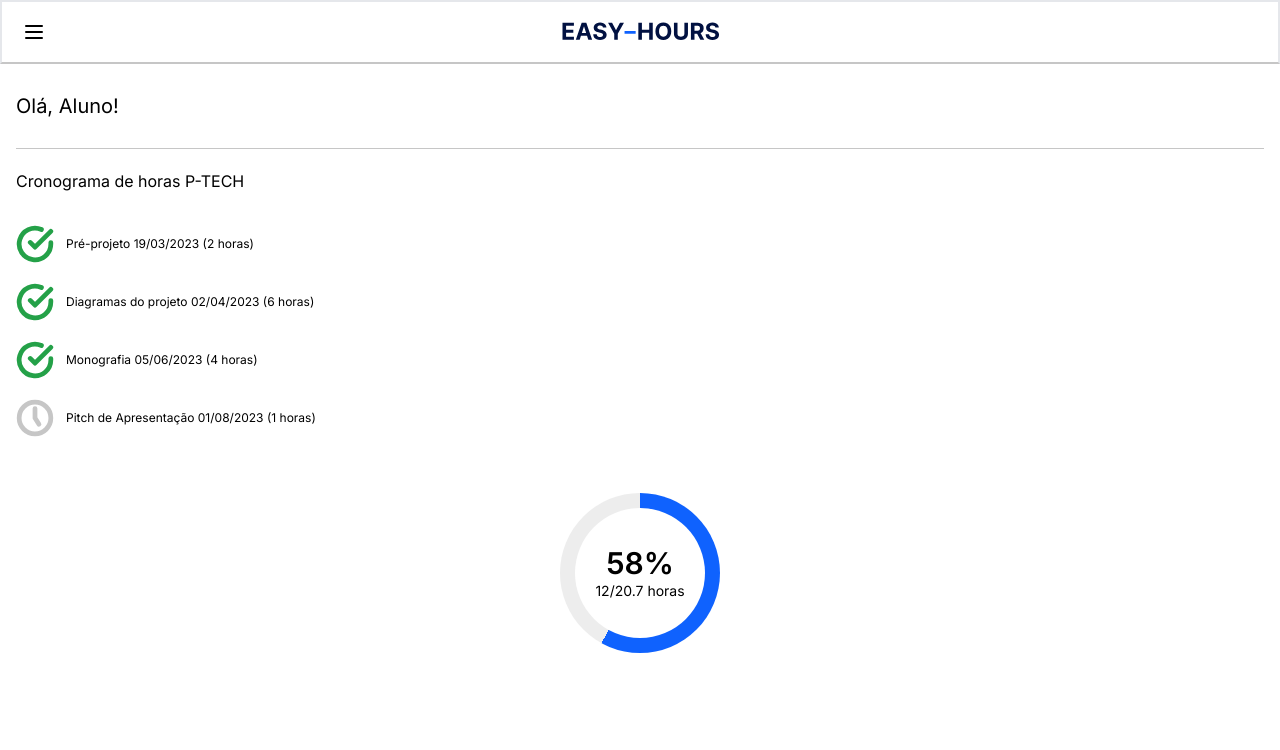
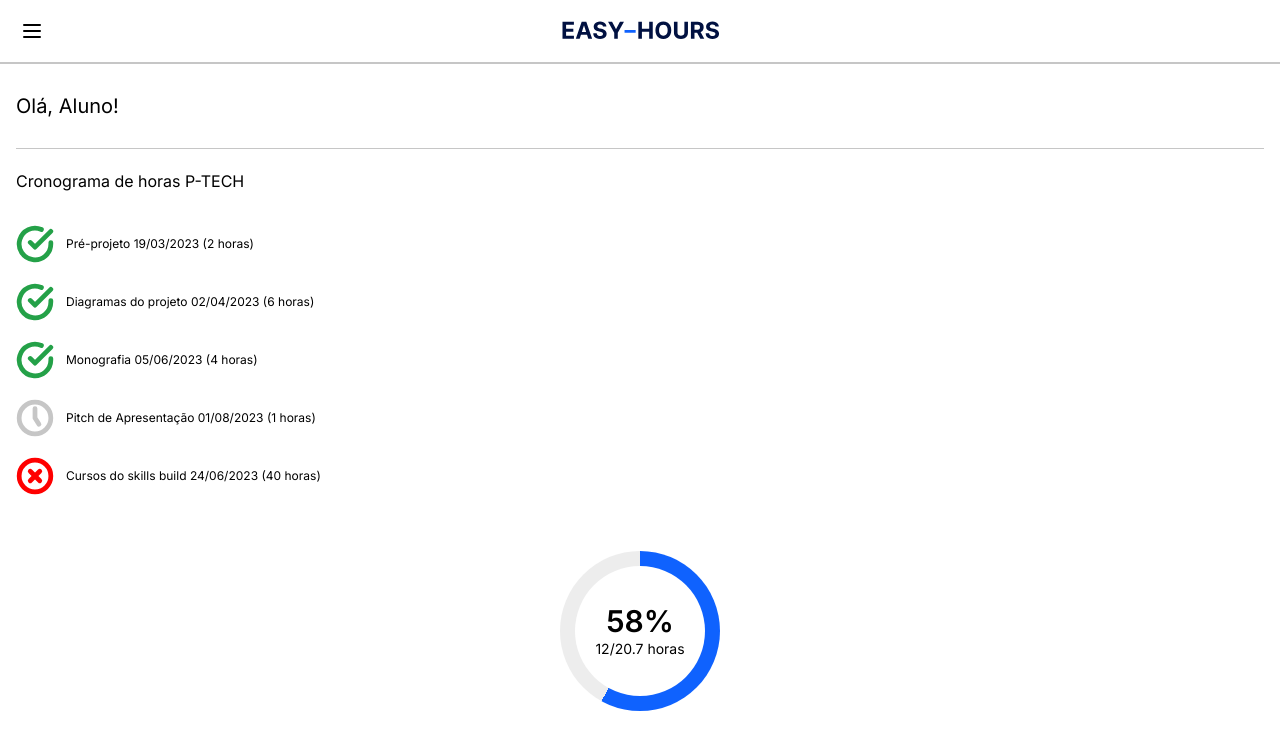
Before and after one commit to gabrielMendes21/tcc-etecZL, a Next.js app in the folder front/: page / in a window 1280 px wide. Shown: the top 750 px of the page. Built offline with nearby package versions, Linux system fonts and the light colour scheme.

Commit message:
add header to page layout

```diff
--- a/front/src/app/layout.jsx
+++ b/front/src/app/layout.jsx
@@ -1,5 +1,6 @@
 import './globals.css'
 import { Inter } from 'next/font/google'
+import Header from '@/components/Header'
 
 const inter = Inter({ subsets: ['latin'] })
 
@@ -11,7 +12,12 @@ export const metadata = {
 export default function RootLayout({ children }) {
   return (
     <html lang="pt-br">
-      <body className={inter.className}>{children}</body>
+      <body
+        className={inter.className}
+      >
+        <Header hasMenu />
+        {children}
+      </body>
     </html>
   )
 }
--- a/front/src/app/page.jsx
+++ b/front/src/app/page.jsx
@@ -6,8 +6,6 @@ import Task from '@/components/Task'
 
 export default function Home() {
   return (
-    <>
-      <Header hasMenu />
     <main className='px-4 relative flex flex-col'>
       <h1 className='text-xl py-7'>Olá, Aluno!</h1>
 
@@ -16,15 +14,14 @@ export default function Home() {
       <h2 className='text-base mt-5 mb-8'>Cronograma de horas P-TECH</h2>
 
       <div className="cronograma space-y-5">
-          <Task name="Pré-projeto" hours={2} dueDate="19/03/2023" isDone />
-          <Task name="Diagramas do projeto" hours={6} dueDate="02/04/2023" isDone />
-          <Task name="Monografia" hours={4} dueDate="05/06/2023" isDone />
-          <Task name="Pitch de Apresentação" hours={1} dueDate="01/08/2023" />
+        <Task name="Pré-projeto" hours={2} dueDate="19/03/2023" taskStatus="complete" />
+        <Task name="Diagramas do projeto" hours={6} dueDate="02/04/2023" taskStatus="complete" />
+        <Task name="Monografia" hours={4} dueDate="05/06/2023" taskStatus="complete" />
+        <Task name="Pitch de Apresentação" hours={1} dueDate="01/08/2023" taskStatus="pending" />
+        <Task name="Cursos do skills build" hours={40} dueDate="24/06/2023" taskStatus="overdue" />
       </div>
 
       <Progress percentage={58} />
     </main>
-      <footer></footer>
-    </>
   )
 }
--- a/front/src/components/Header.jsx
+++ b/front/src/components/Header.jsx
@@ -5,14 +5,28 @@ import closeHamburger from '../assets/x.svg'
 import Image from 'next/image'
 import logo from '../assets/logo-mobile.svg'
 import { useState } from 'react'
+import SideBar from './Sidebar'
 
 export default function Header({ hasMenu }) {
     const [ isOpen, setIsOpen ] = useState(false)
     const handleMenu = () => setIsOpen(!isOpen)
 
     return (
-        <header className='w-full h-16 relative border-2 border-b-[#C6C6C6]'>
-            {hasMenu && <Image src={isOpen ? closeHamburger: menu} onClick={handleMenu} alt="" className='absolute top-1/2 -translate-y-1/2 left-5' />}
+        <header className='w-full h-16 relative border-b-2 border-b-[#C6C6C6]'>
+            {
+                hasMenu && <Image src={isOpen ? closeHamburger : menu} onClick={handleMenu} alt="" className='absolute top-1/2 -translate-y-1/2 left-5' />
+            }
+            <SideBar style={{
+                position: "absolute",
+                "z-index": "1",
+                top: "100%",
+                left: isOpen ? "0" : "-100%",
+                "transition": ".3s",
+
+                padding: "2.1875rem 1.5625rem",
+                backgroundColor: "#FFF",
+                height: "100vh",
+            }} />
             <Image src={logo} alt="logo" className='absolute top-1/2 left-1/2 -translate-x-1/2 -translate-y-1/2' />
         </header>
     )
--- a/front/src/components/Task.jsx
+++ b/front/src/components/Task.jsx
@@ -1,15 +1,21 @@
-import { CheckCircle, Clock5 } from 'lucide-react'
+import { CheckCircle, Clock5, XCircle } from 'lucide-react'
+import Link from 'next/link'
 
-export default function Task({ name, hours, dueDate, isDone }) {
-    return isDone ? (
-        <div className='flex gap-3 text-xs items-center'>
+export default function Task({ name, hours, dueDate, taskStatus }) {
+    return taskStatus === "complete" ? (
+        <Link className='flex gap-3 text-xs items-center' href="pre-projeto">
             <CheckCircle color='#24A148' strokeWidth={3} size={38} />
             <span>{name} {dueDate} ({hours} horas)</span>
-        </div>
-    ) : (
-        <div className='flex gap-3 text-xs items-center'>
+        </Link>
+    ) : taskStatus === "pending" ? (
+        <Link className='flex gap-3 text-xs items-center' href={name}>
             <Clock5 color='#C6C6C6' strokeWidth={3} size={38} />
             <span>{name} {dueDate} ({hours} horas)</span>
-        </div>
-    )
+        </Link>
+    ) : taskStatus === "overdue" ? (
+        <Link className='flex gap-3 text-xs items-center' href={name}>
+            <XCircle color='#FF0000' strokeWidth={3} size={38} />
+            <span>{name} {dueDate} ({hours} horas)</span>
+        </Link>
+    ) : false
 }
```
Lines whose indentation alone changed are shown as unchanged.
